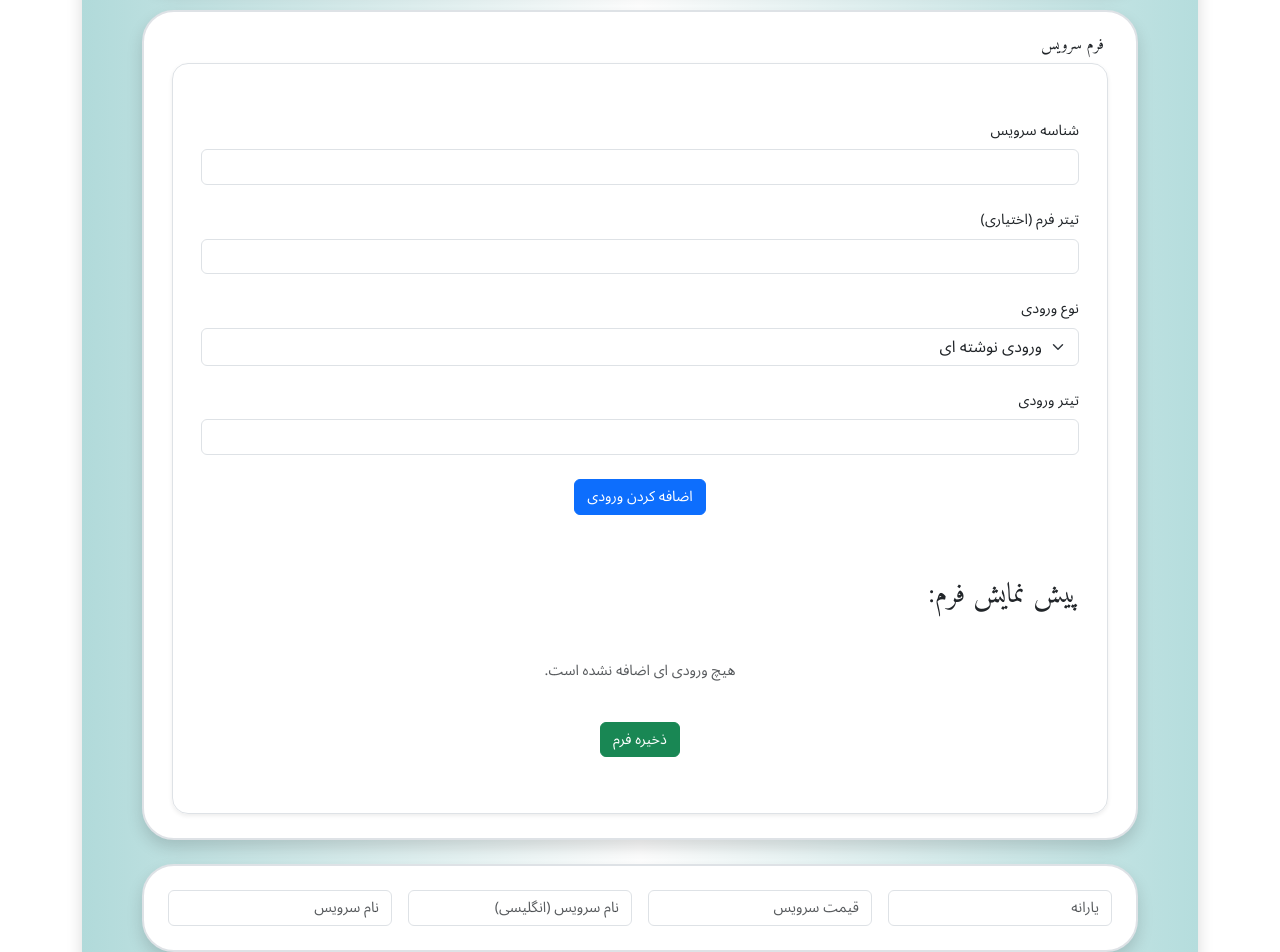
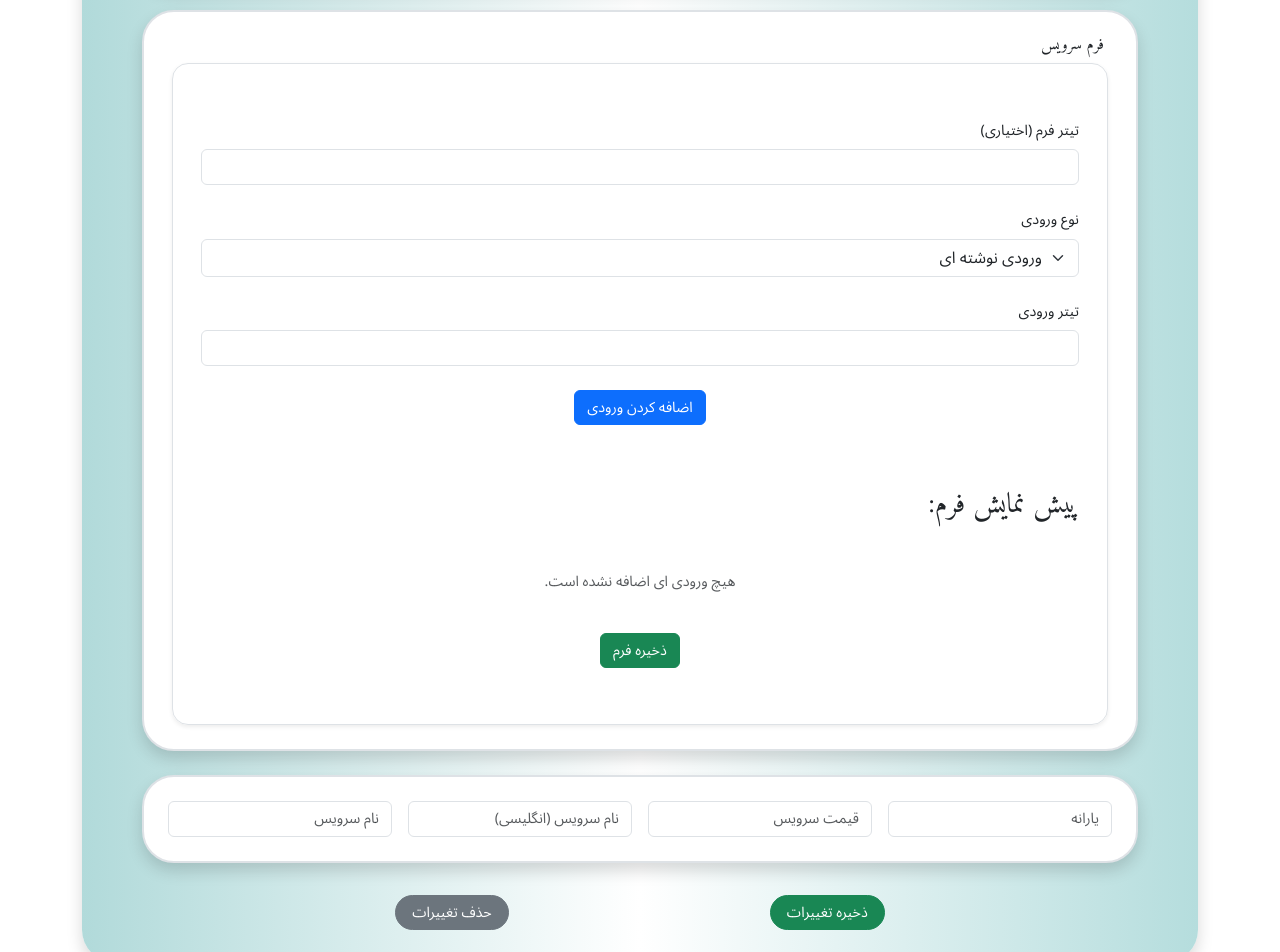
Before and after one commit to RamtinPB/MyDocter, a React (Vite) app: page /edit-service/1 in a window 1280 px wide. Shown: the part 700-1652 px from the top of the page. Built offline with nearby package versions, Linux system fonts and the light colour scheme.

Commit message:
upgrading form builder v4

```diff
--- a/src/components/AdminDashboardServicesPageEdit.tsx
+++ b/src/components/AdminDashboardServicesPageEdit.tsx
@@ -225,7 +225,7 @@ function ServicePageEdit() {
 					</h6>
 					<div className="border border-1 shadow-sm rounded-4 px-3 mx-4 py-2">
 						{true ? (
-							<FormBuilder />
+							<FormBuilder serviceId={id as string} />
 						) : (
 							<div className="text-center py-3">
 								<p>
@@ -291,7 +291,7 @@ function ServicePageEdit() {
 						className="btn btn-success rounded-pill px-3"
 						onClick={handleSubmit}
 					>
-						{language === "fa" ? "ذخیره" : "Save Changes"}
+						{language === "fa" ? "ذخیره تغییرات" : "Save Changes"}
 					</button>
 				</div>
 			</div>
--- a/src/components/FormBuilder.tsx
+++ b/src/components/FormBuilder.tsx
@@ -2,6 +2,7 @@ import { useState } from "react";
 import Form from "@rjsf/core";
 import validator from "@rjsf/validator-ajv8";
 import { useLanguage } from "./LanguageContext";
+import axiosInstance from "../myAPI/axiosInstance";
 
 // Define uiSchema type with index signature
 interface UiSchema {
@@ -19,8 +20,11 @@ interface Schema {
 		};
 	};
 }
+interface FormBuilderProps {
+	serviceId: string; // New prop to accept the service ID
+}
 
-function FormBuilder() {
+function FormBuilder({ serviceId }: FormBuilderProps) {
 	const { language } = useLanguage(); // Get language and toggle function from context
 
 	const [schema, setSchema] = useState<Schema>({
@@ -35,7 +39,6 @@ function FormBuilder() {
 
 	const [newElementLabel, setNewElementLabel] = useState("");
 	const [options, setOptions] = useState<string[]>([]);
-	const [serviceId, setServiceId] = useState<string>("");
 
 	const [uiSchema, setUiSchema] = useState<UiSchema>({});
 	const [checkboxLabel, setCheckboxLabel] = useState("");
@@ -189,28 +192,43 @@ function FormBuilder() {
 		setOptions(updatedOptions);
 	};
 
-	const saveFormSchema = () => {
-		const storedForms = JSON.parse(localStorage.getItem("customForms") || "{}");
-		storedForms[serviceId] = schema;
-		localStorage.setItem("customForms", JSON.stringify(storedForms));
-		alert("Form schema saved successfully!");
+	const saveFormSchema = async () => {
+		try {
+			// Attempt to save the form schema to the API
+			const response = await axiosInstance.post("/api/Forms/SaveFormSchema", {
+				serviceId, // Add any necessary identifiers like serviceId
+				schema, // Include the form schema data
+			});
+
+			if (response.status !== 200) {
+				throw new Error("Failed to save form schema to the API");
+			}
+
+			alert("Form saved successfully to the server!");
+		} catch (apiError) {
+			console.error(
+				"API request failed, falling back to local storage:",
+				apiError
+			);
+
+			// Fallback: Save form schema to localStorage for testing purposes
+			try {
+				const storedForms = JSON.parse(
+					localStorage.getItem("customForms") || "{}"
+				);
+				storedForms[serviceId] = schema; // Associate schema with serviceId in local storage
+				localStorage.setItem("customForms", JSON.stringify(storedForms));
+
+				alert("Form saved locally for testing!");
+			} catch (localError) {
+				console.error("Failed to save form schema locally:", localError);
+				alert("Failed to save form schema both to the server and locally.");
+			}
+		}
 	};
 
 	return (
 		<div className="container my-5">
-			<div className="my-4">
-				<label htmlFor="serviceId" className="form-label">
-					{language === "fa" ? "شناسه سرویس" : "Service ID"}
-				</label>
-				<input
-					type="text"
-					id="serviceId"
-					className="form-control"
-					value={serviceId}
-					onChange={(e) => setServiceId(e.target.value)}
-				/>
-			</div>
-
 			<div className="my-4">
 				<label htmlFor="formTitle" className="form-label">
 					{language === "fa" ? "تیتر فرم (اختیاری)" : "Form Title (Optional)"}
```
